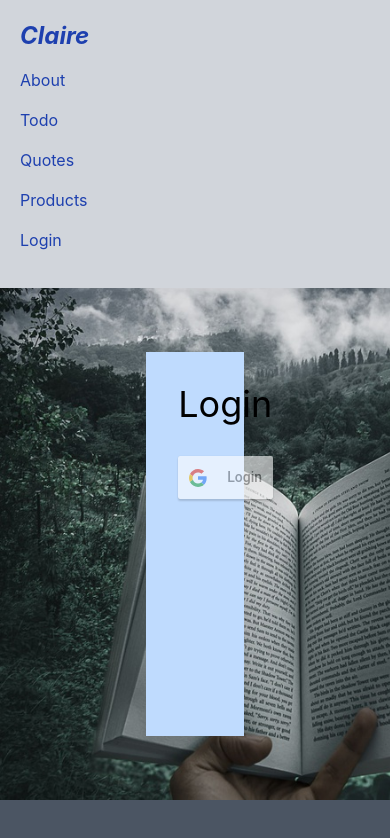
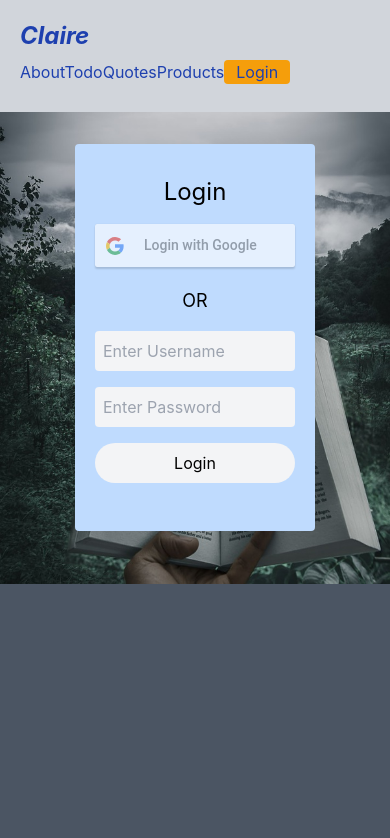
Before and after one commit to mugwira/React-Quote-Generator, a React (Create React App) app: page /login in a window 390 px wide. Shown: the top 838 px of the page. Built offline with nearby package versions, Linux system fonts and the light colour scheme.

Commit message:
Made Login app responsive

```diff
--- a/src/App.css
+++ b/src/App.css
@@ -26,7 +26,6 @@ body{
     }
 }
 
-
 .my-todo{
     min-height: 24rem;
 }
--- a/src/Login.js
+++ b/src/Login.js
@@ -2,7 +2,8 @@ import React, { useState } from "react";
 import { GoogleLogin, GoogleLogout } from "react-google-login";
 
 function Login() {
-  const clientId = "783941750893-edplgf1m3kovimvo01aqdise7md5g57o.apps.googleusercontent.com";
+  const clientId =
+    "783941750893-edplgf1m3kovimvo01aqdise7md5g57o.apps.googleusercontent.com";
 
   const [showLoginButton, setShowLoginButton] = useState(true);
   const [showLogoutButton, setShowLogoutButton] = useState(false);
@@ -20,13 +21,16 @@ function Login() {
   };
 
   return (
-    <div className="my-login text-center bg-blue-200 w-1/4 mx-auto h-96 my-16">
-      <div className="content p-8">
-          <h2 className="mb-8 font-semi-bold text-4xl">Login</h2>
+    <div className="">
+      <form className="my-login bg-blue-200 my-8 text-center py-8 w-60 md:w-96 rounded mx-auto">
+      <h2 className="mb-4 md:mb-8 font-semi-bold text-2xl md:text-4xl">
+        Login
+      </h2>
+      <div className="google-login">
         {showLoginButton ? (
           <GoogleLogin
-            clientId={clientId}
-            buttonText="Login"
+            className="rounded w-10/12"            clientId={clientId}
+            buttonText="Login with Google"
             onSuccess={onLoginSuccess}
             onFailure={onFailureSuccess}
             cookiePolicy={"single_host_origin"}
@@ -40,6 +44,19 @@ function Login() {
           ></GoogleLogout>
         ) : null}
       </div>
+
+      <p className="font-semi-bold text-lg my-4">OR</p>
+      <div className="manual  space-y-4 flex flex-col items-center">
+        <input className="p-2 rounded w-10/12 bg-gray-100" type="text" placeholder="Enter Username" />
+        <input className="p-2 rounded w-10/12 bg-gray-100" type="password" placeholder="Enter Password" />
+      </div>
+      <div className="my-button my-4">
+        <button className="p-2 rounded-full w-10/12 bg-gray-100" type="submit">
+          Login
+        </button>
+      </div>
+      </form>
+
     </div>
   );
 }
--- a/src/Nav.js
+++ b/src/Nav.js
@@ -8,7 +8,7 @@ function Nav() {
         <div className="right text-2xl font-bold italic">
           <h3>Claire</h3>
         </div>
-        <div className=" flex flex-col py-2 md:flex-row md:space-x-8 md:text-xl">
+        <div className=" nav-linksflex flex-col py-2 md:flex-row md:space-x-8 md:text-xl">
           <Link
             to="/about"
             className="transition duration-200 hover:text-blue-600 py-2"
@@ -24,7 +24,7 @@ function Nav() {
           <Link to="/" className="hover:text-blue-600 py-2">
             Products
           </Link>
-          <Link to="/Login" className="hover:text-blue-600 py-2">
+          <Link to="/Login" className="hover:text-blue-600 py-0.5 px-3 rounded bg-yellow-500">
             Login
           </Link>
         </div>
```
